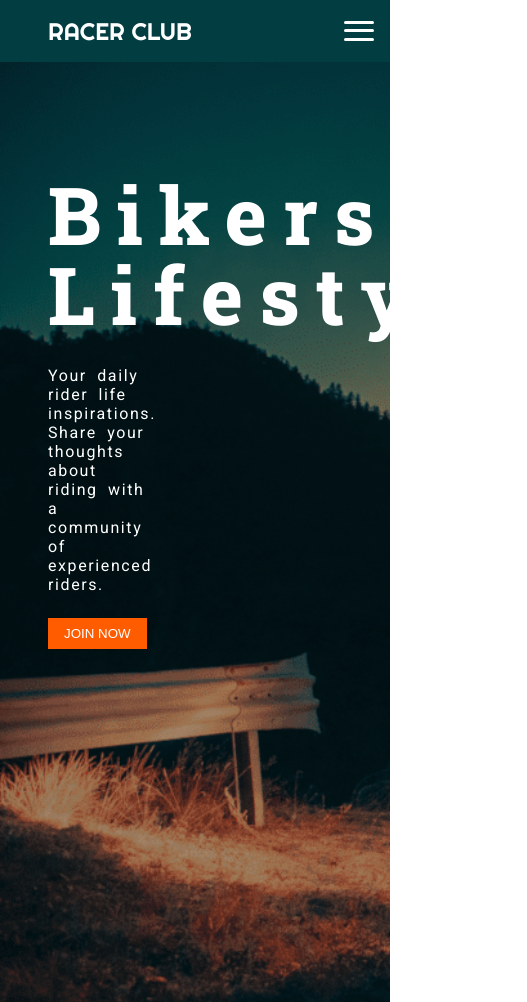
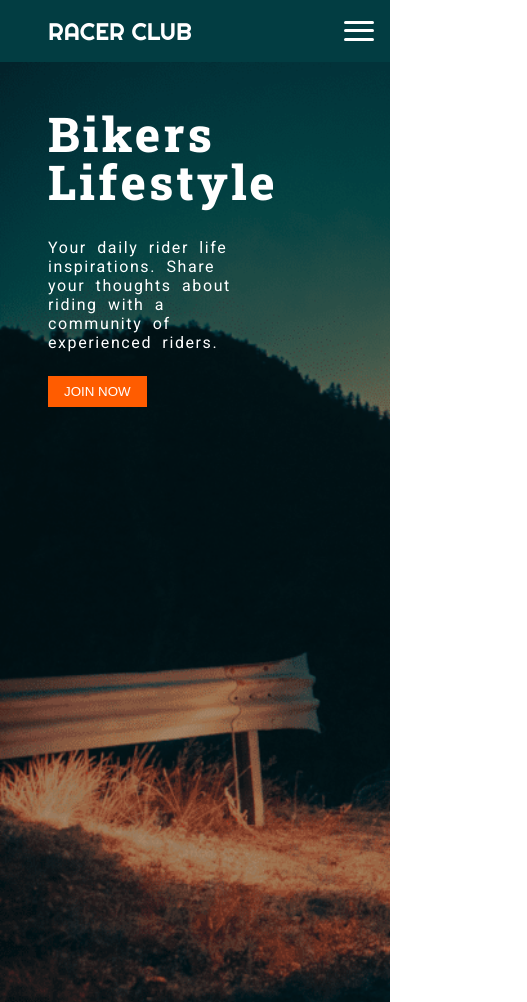
Before and after one commit to Twentyquid/CafeRacerWebsite, a website: page index.html in a window 390 px wide. Shown: the top 1002 px of the page, 527 px wide, since content can reach past the window. Drawn offline with Linux system fonts and the light colour scheme.

Commit message:
added some fixes to the hero title

```diff
--- a/scss/main.scss
+++ b/scss/main.scss
@@ -116,6 +116,15 @@
     font-family: "Roboto Slab", serif;
   }
 
+  @media screen and (max-width: 600px) {
+    &__title {
+      font-size: 3rem;
+      line-height: 3rem;
+      letter-spacing: 0.2rem;
+      margin-top: 2rem;
+    }
+  }
+
   &__description {
     width: 30%;
     word-spacing: 0.3rem;
@@ -131,6 +140,12 @@
     outline: none;
     padding: 0.5rem 1rem 0.5rem 1rem;
     margin-top: 1.5rem;
+  }
+}
+
+@media screen and (max-width: 600px) {
+  .hero__description {
+    width: 60%;
   }
 }
 
@@ -255,3 +270,10 @@
     margin-top: 3rem;
   }
 }
+
+@media screen and (max-width: 600px) {
+  .footer {
+    display: flex;
+    flex-direction: column;
+  }
+}
```
Also changed, not shown: css/main.css, 1 other file.
